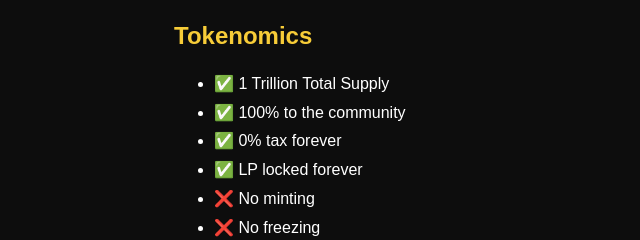
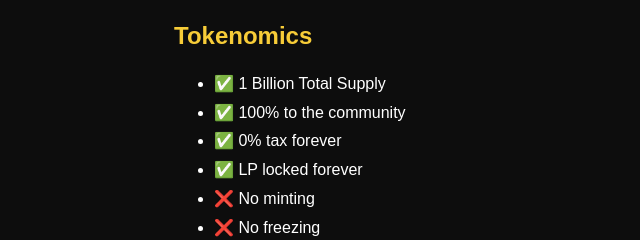
Before and after one commit to Doopcoin/Doopcoin-website, a plain HTML site: page index.html in a window 1280 px wide. Shown: the part 450-690 px from the top of the page, 66-706 px from the left. Drawn offline with Linux system fonts and the light colour scheme.

Commit message:
Update index.html

```diff
--- a/index.html
+++ b/index.html
@@ -78,7 +78,7 @@
 
         <h2>Tokenomics</h2>
         <ul>
-            <li>✅ 1 Trillion Total Supply</li>
+            <li>✅ 1 Billion Total Supply</li>
             <li>✅ 100% to the community</li>
             <li>✅ 0% tax forever</li>
             <li>✅ LP locked forever</li>
```
